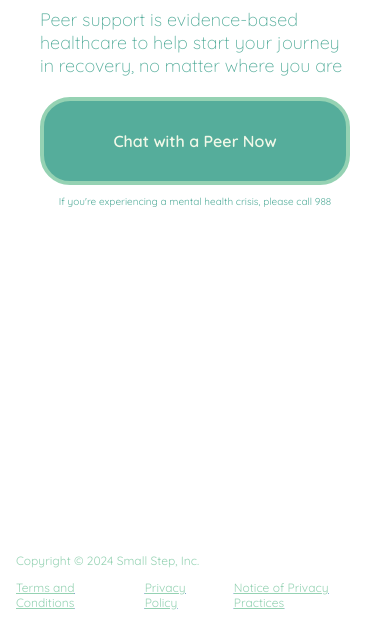
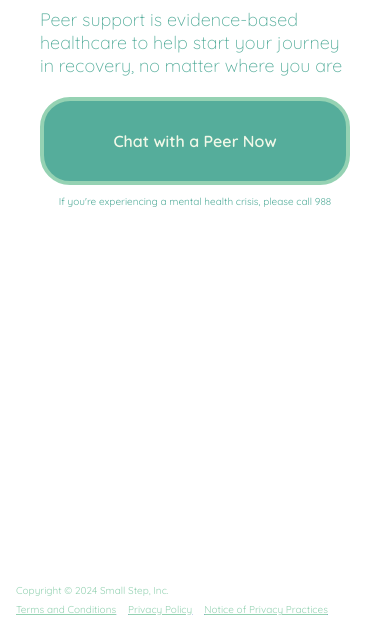
Before and after one commit to tylergage/tylergage.github.io, a plain HTML site: page index.html in a window 390 px wide. Shown: the part 222-844 px from the top of the page. Drawn offline with Linux system fonts and the light colour scheme; a script that the page names is missing.

Commit message:
Fit better on mobile

```diff
--- a/css/footer.css
+++ b/css/footer.css
@@ -1,7 +1,7 @@
 .footer
 {
     display: grid;
-    grid-template-columns: 1fr 1fr;
+    grid-template-columns: auto 1fr;
     padding: 1rem 1rem 0rem 1rem;
 }
 
@@ -105,25 +105,25 @@
 
     .copyright
     {
-        font-size: 12;
+        font-size: 10;
         margin: 0;
     }
 
     #terms-and-conditions
     {
-        font-size: 12;
-        margin: 12 12 12 0;
+        font-size: 10;
+        margin: 6 6 6 0;
     }
 
     #privacy-policy
     {
-        font-size: 12;
-        margin: 12;
+        font-size: 10;
+        margin: 6;
     }
 
     #notice-of-privacy-practices
     {
-        font-size: 12;
-        margin: 12;
+        font-size: 10;
+        margin: 6;
     }
 }
--- a/css/navbar.css
+++ b/css/navbar.css
@@ -1,5 +1,4 @@
 .navbar {
-    /* grid-column:span 2; */
     display: grid;
     grid-template-columns: auto 1fr auto;
     align-items: center;
```
